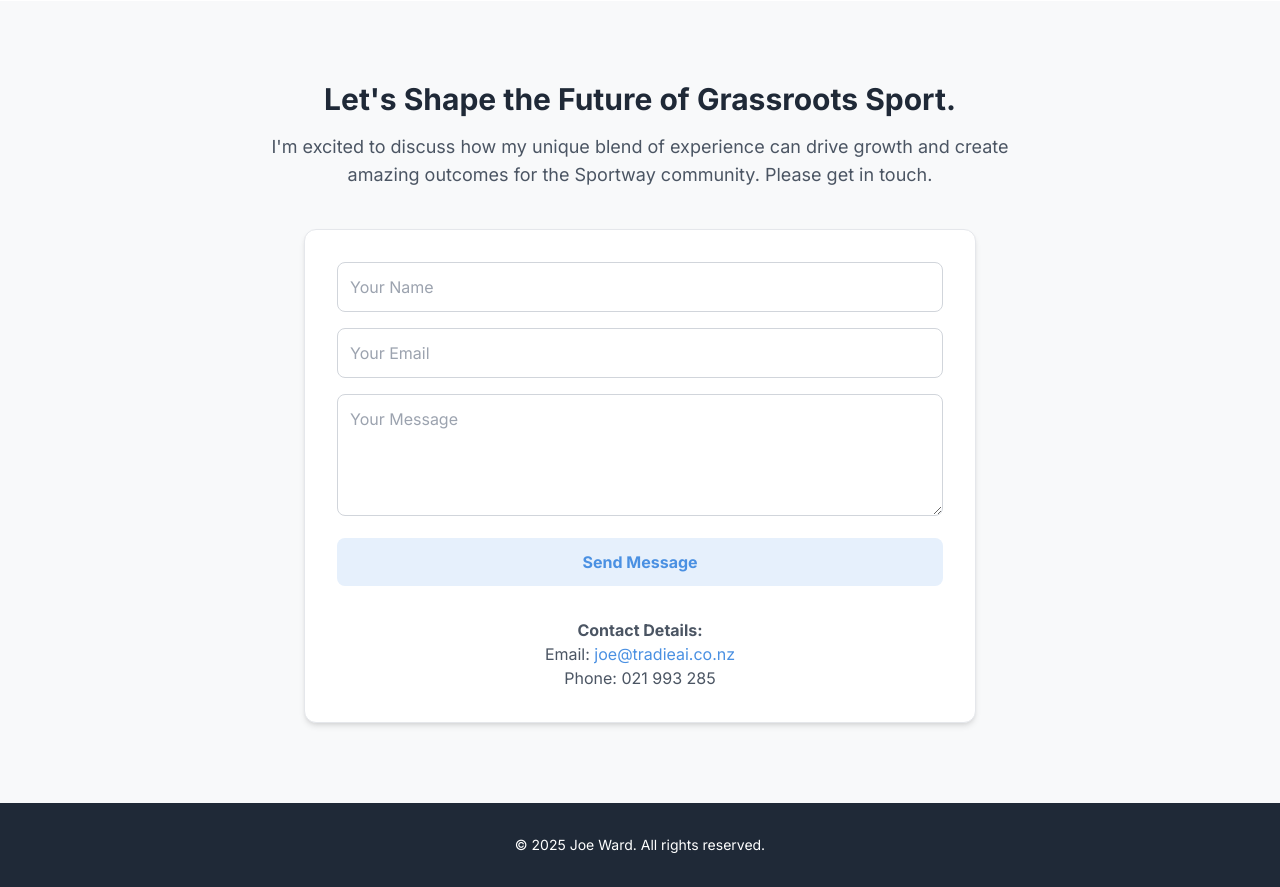
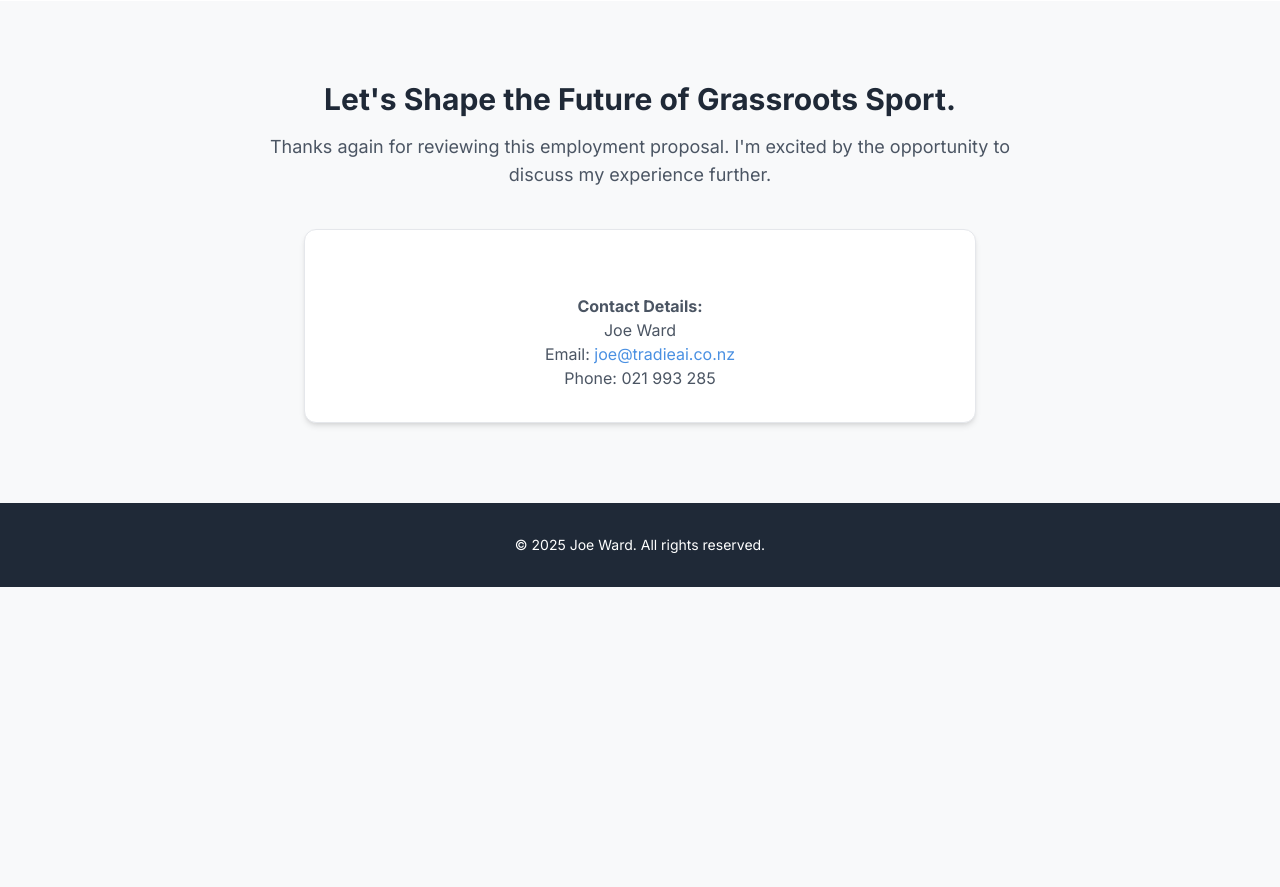
Before and after one commit to Tradie-AI-2000/joe-ward-cv, a plain HTML site: page index.html in a window 1280 px wide. Shown: the part 5040-5927 px from the top of the page. After the commit the page ends 5627 px from the top, so only its background shows below. Drawn offline with nearby package versions, Linux system fonts and the light colour scheme.

Commit message:
Update index.html

```diff
--- a/index.html
+++ b/index.html
@@ -430,19 +430,12 @@
             <div class="container mx-auto px-4 sm:px-6 text-center">
                 <h2 class="text-3xl font-bold text-gray-800 mb-4">Let's Shape the Future of Grassroots Sport.</h2>
                 <p class="text-lg text-gray-600 max-w-3xl mx-auto mb-10">
-                    I'm excited to discuss how my unique blend of experience can drive growth and create amazing outcomes for the Sportway community. Please get in touch.
+                    Thanks again for reviewing this employment proposal. I'm excited by the opportunity to discuss my experience further.
                 </p>
                 <div class="bg-white rounded-xl shadow-md p-8 max-w-2xl mx-auto border border-gray-200">
-                    <form class="space-y-4">
-                        <input type="text" placeholder="Your Name" class="contact-input w-full p-3 rounded-lg border border-gray-300 focus:outline-none">
-                        <input type="email" placeholder="Your Email" class="contact-input w-full p-3 rounded-lg border border-gray-300 focus:outline-none">
-                        <textarea placeholder="Your Message" rows="4" class="contact-input w-full p-3 rounded-lg border border-gray-300 focus:outline-none"></textarea>
-                        <button type="submit" class="w-full bg-primary-light text-primary font-bold py-3 px-6 rounded-lg hover:bg-primary-light/80 transition-colors">
-                            Send Message
-                        </button>
-                    </form>
                     <div class="mt-8 text-gray-600">
                         <p class="font-bold">Contact Details:</p>
+                        <p>Joe Ward</p>
                         <p>Email: <a href="mailto:joe@tradieai.co.nz" class="text-primary hover:underline">joe@tradieai.co.nz</a></p>
                         <p>Phone: 021 993 285</p>
                     </div>
```
